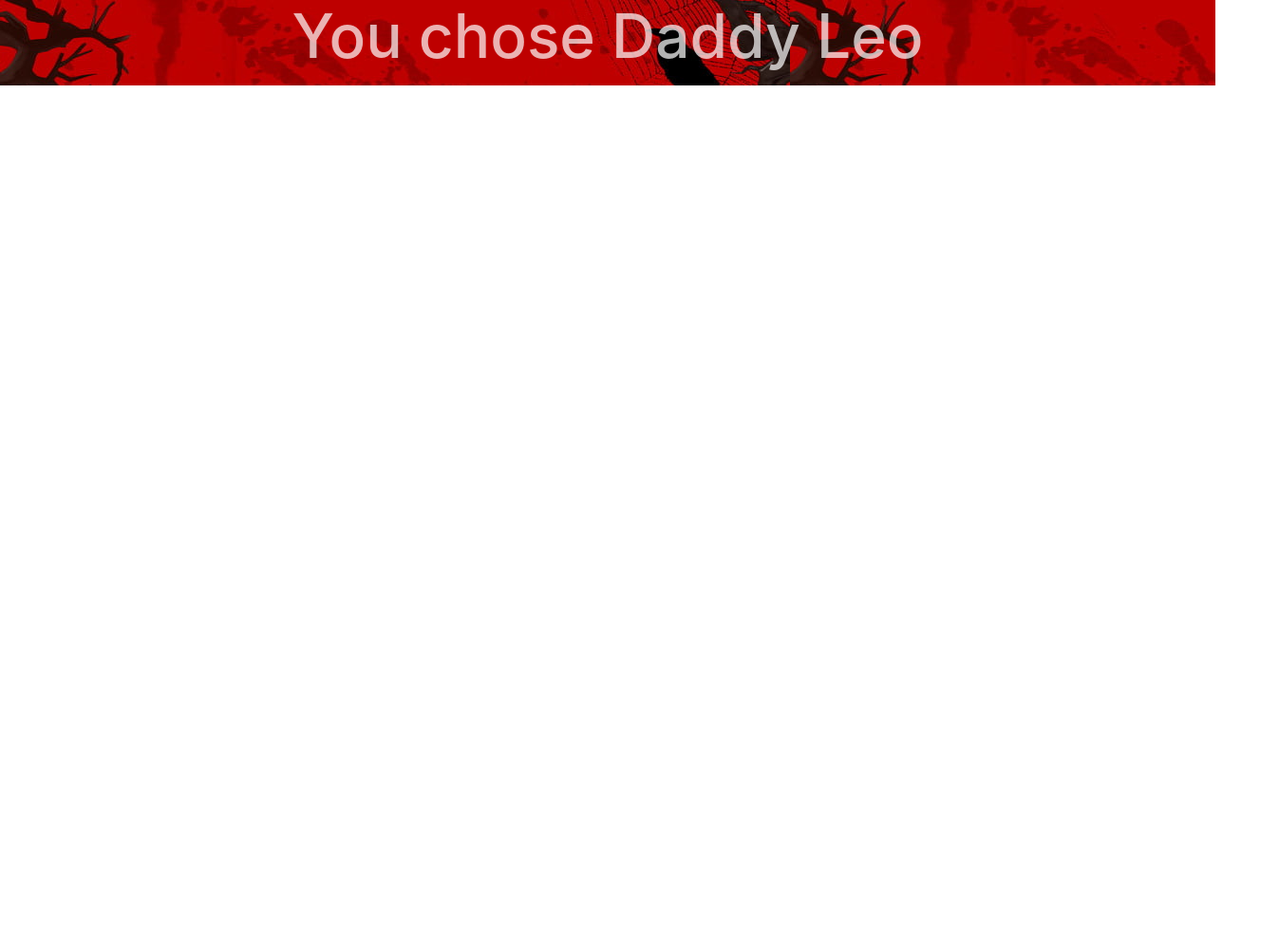
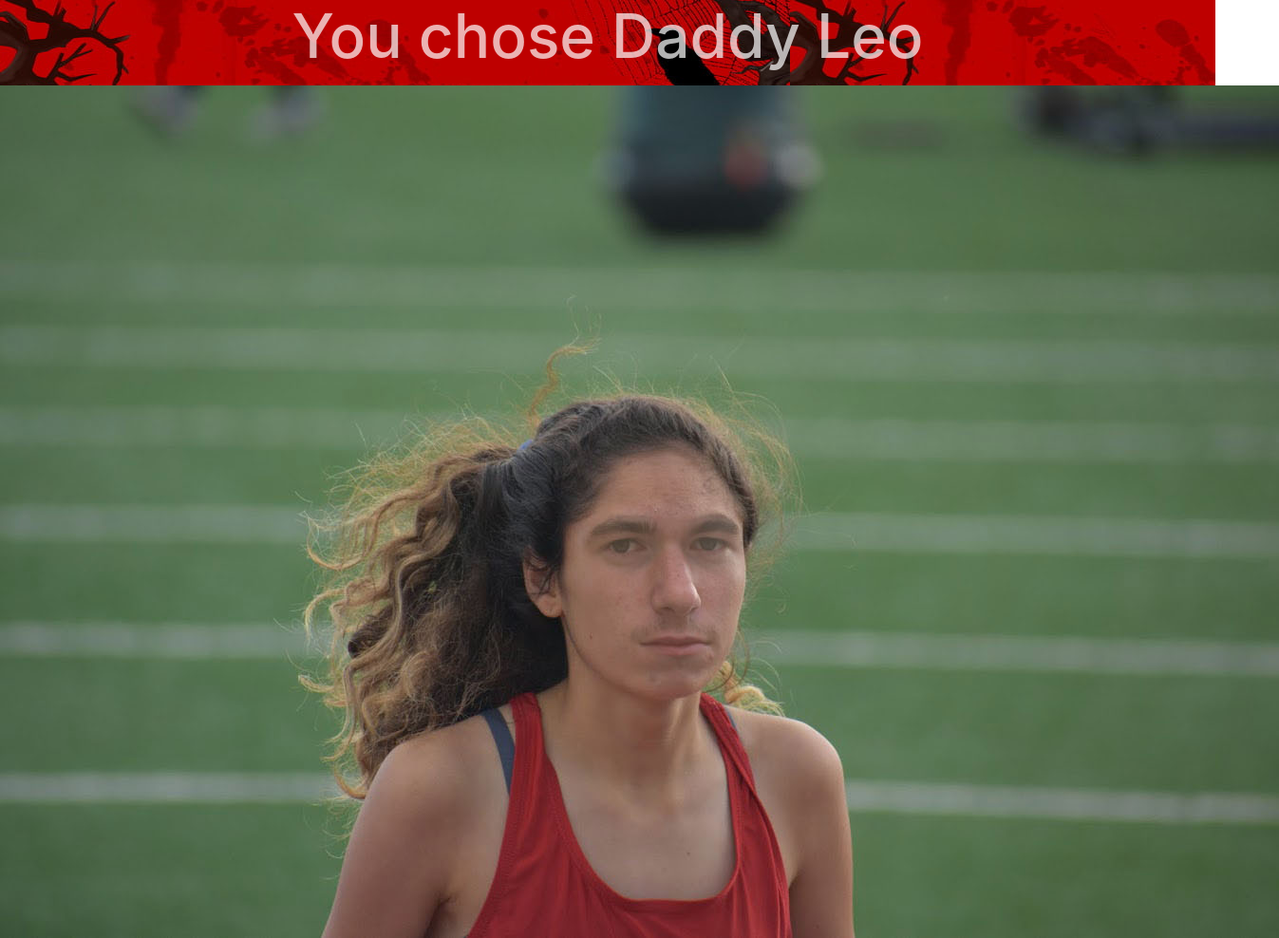
Before and after one commit to hongytan/The-Boys-Site, a plain HTML site: page leo.html in a window 1280 px wide. Shown: the whole page at 95% size, 1347 px wide, since content can reach past the window. Before the commit the page ends 800 px from the top, so only its background shows below. Drawn offline with nearby package versions, Linux system fonts and the light colour scheme.

Commit message:
added image of leo/hannah to leo.html

```diff
--- a/leo.html
+++ b/leo.html
@@ -12,5 +12,7 @@
       <div class="banner_leo">
           <h1>You chose Daddy Leo</h1>
       </div>
+
+      <img src="leo/leo.jpg" alt="Photo of Leo/Hannah">
     </body>
 </html>
```
Also changed, not shown: leo/leo.jpg (added).
